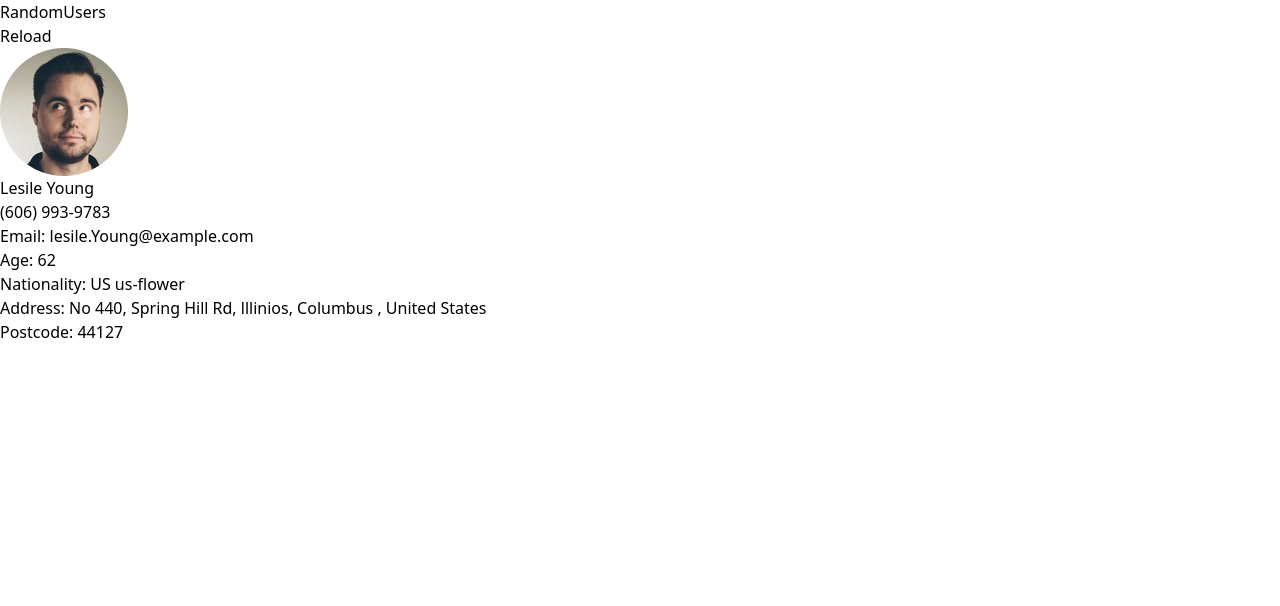
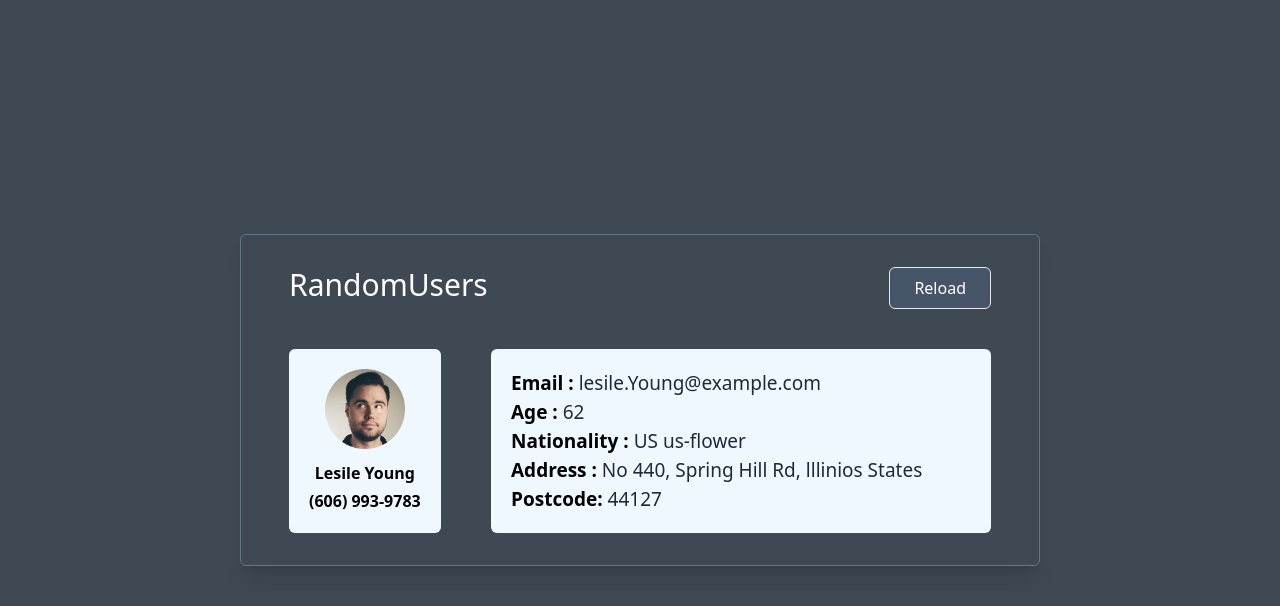
Before and after one commit to 01mehran/RandomUsers, a plain HTML site: page src/index.html in a window 1280 px wide. Drawn offline with Linux system fonts and the light colour scheme.

Commit message:
Done the styles

```diff
--- a/src/index.html
+++ b/src/index.html
@@ -7,32 +7,47 @@
     <title>RandomUsers</title>
   </head>
   <body>
-    <div>
-      <div >
-
-        <div >
-          <h2>RandomUsers</h2>
-          <button >Reload</button>
+    <div class="bg-dark flex h-screen items-center justify-center">
+      <div class="border border-slate-500 py-8 px-12 w-wrapperWidht rounded-md shadow-xl">
+        <div class="flex justify-between">
+          <h2 class="text-3xl text-[#fff]">RandomUsers</h2>
+          <button
+            class="border py-2 px-6 rounded-md bg-slate-600 hover:bg-transparent transition-all duration-150 text-[#fff] hover"
+          >
+            Reload
+          </button>
         </div>
 
-        <div>
-          <div>
-            <img src="./images/Ellipse 1.png" alt="person" />
-            <h3>Lesile Young</h3>
-            <p>(606) 993-9783</p>
+        <div class="mt-10 flex justify-between">
+          <div
+            class="p-5 flex flex-col gap-1 bg-bgColor rounded-md items-center"
+          >
+            <img src="./images/Ellipse 1.png" alt="person" class="w-20" />
+            <h3 class="mt-2 font-bold">Lesile Young</h3>
+            <p class="font-bold">(606) 993-9783</p>
           </div>
 
-          <div>
-            <div>Email: lesile.Young@example.com</div>
-            <div>Age: 62</div>
-            <div>Nationality: US us-flower</div>
-            <div>
-              Address: No 440, Spring Hill Rd, lllinios, Columbus , United
-              States
-            </div>
-            <div>Postcode: 44127</div>
+          <div
+            class="bg-bgColor p-5 rounded-md flex flex-col w-address justify-between">
+            <p class="text-text text-slate-800">
+              <span class="font-semibold text-black">Email :</span>
+              lesile.Young@example.com
+            </p>
+            <p class="text-text text-slate-800">
+              <span class="font-semibold text-black">Age :</span> 62
+            </p>
+            <p class="text-text text-slate-800">
+              <span class="font-semibold text-black">Nationality : </span>US
+              us-flower
+            </p>
+            <p class="text-text text-slate-800">
+              <span class="font-semibold text-black">Address :</span> No 440,
+              Spring Hill Rd, lllinios States
+            </p>
+            <p class="text-text text-slate-800">
+              <span class="font-semibold text-black">Postcode:</span> 44127
+            </p>
           </div>
-
         </div>
       </div>
     </div>
--- a/tailwind.config.js
+++ b/tailwind.config.js
@@ -4,9 +4,20 @@ module.exports = {
   theme: {
     extend: {
       width: {
-        wrapperWidht : "700px"
-      }
+        wrapperWidht: "800px",
+        address: "500px",
+      },
+      colors: {
+        bgColor: "aliceblue",
+        blue: "#43d7ff",
+        dark: "#3f4954",
+        darker: "#26292",
+        lightgreen: "#83ba43",
+      },
+      fontSize: {
+        text: "19px",
+      },
     },
   },
   plugins: [],
-}
+};
```
Also changed, not shown: src/style.css.
